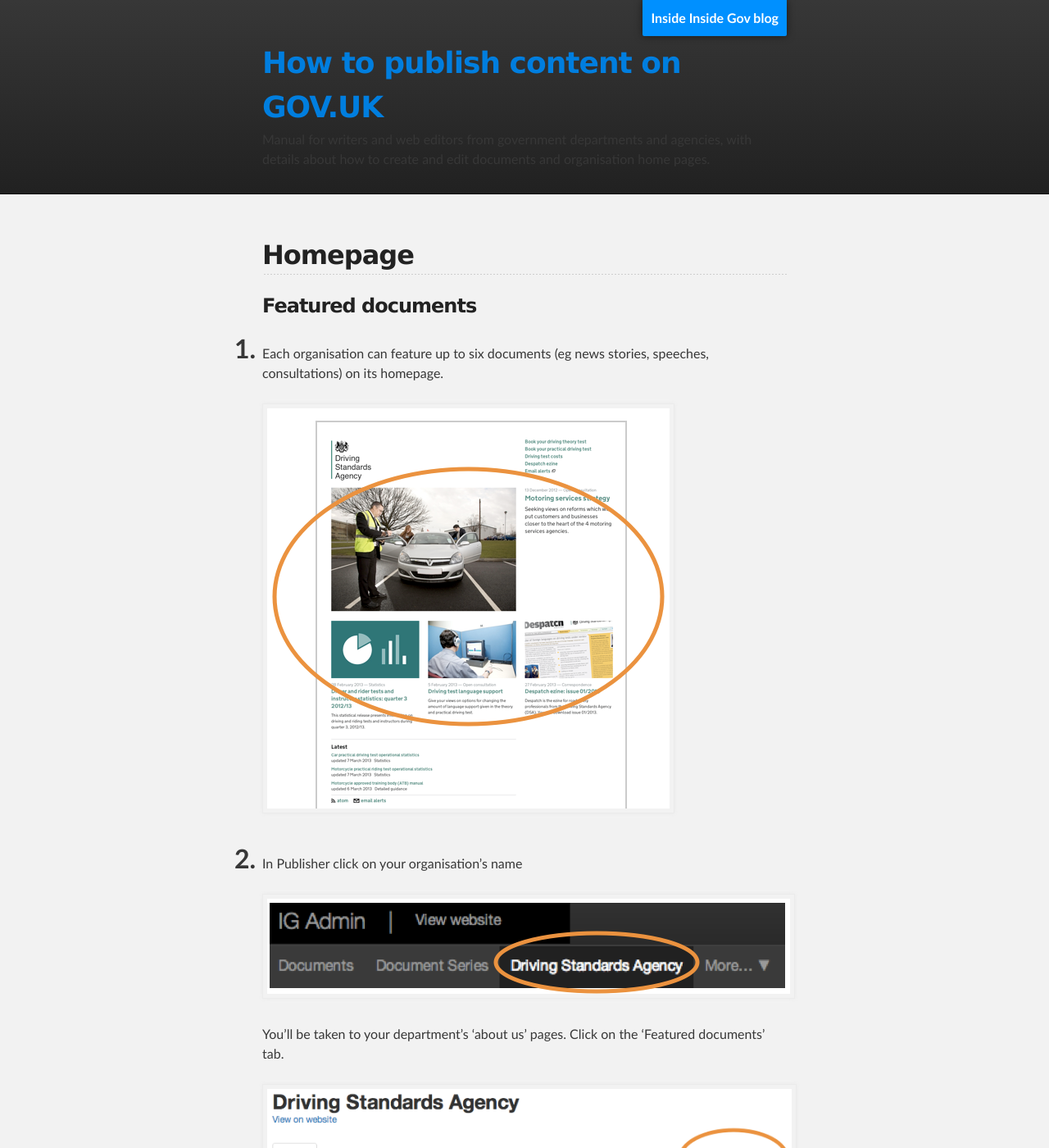
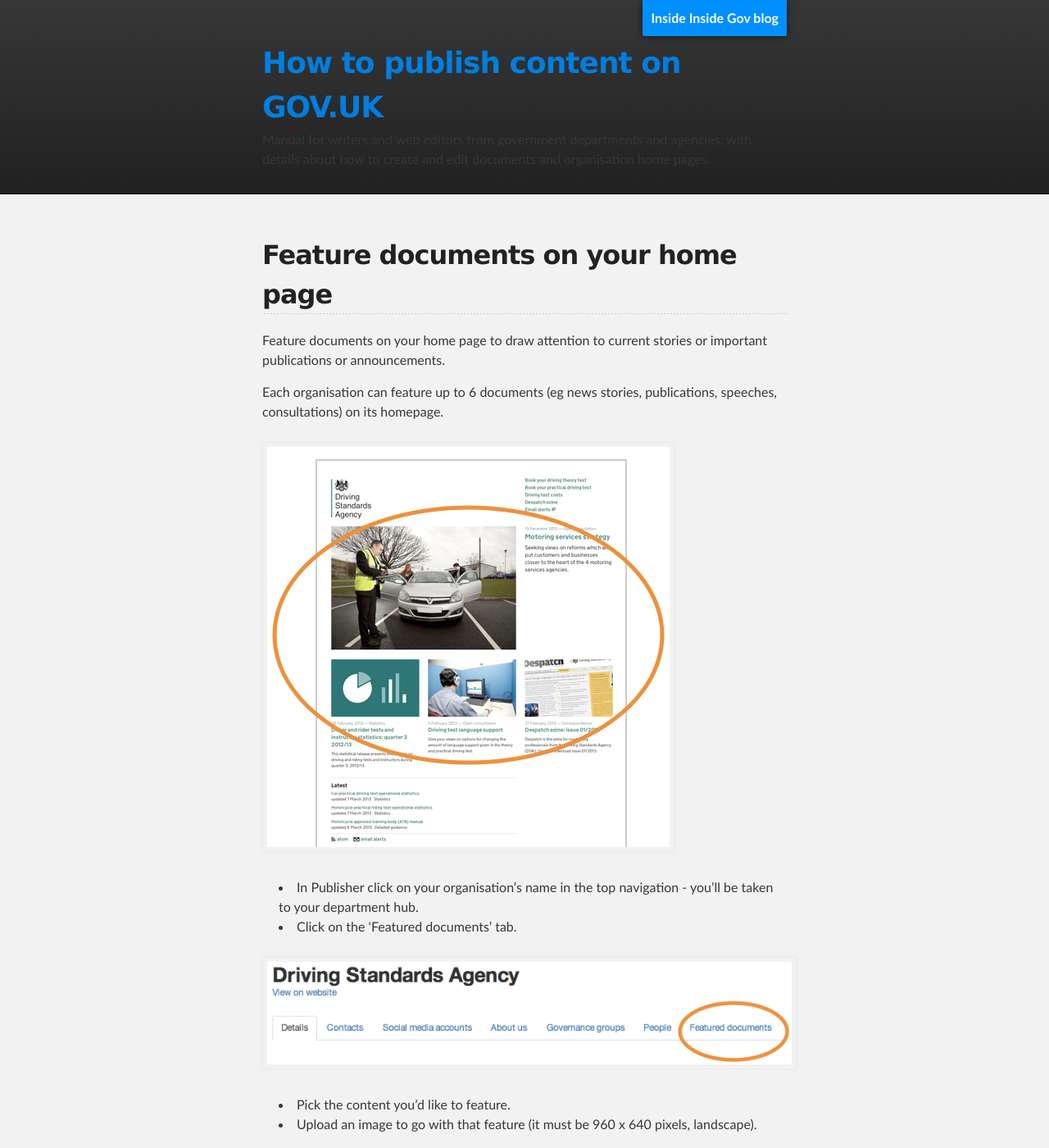
Before and after one commit to alphagov/inside-government-admin-guide, a Jekyll site: the page built from editing-other-pages/feature-documents-home-page.md, in a window 1280 px wide and 1400 px high. Shown: the whole window at 82% size. Built offline with Jekyll 4.4.1, drawn with Linux system fonts in a browser that asks for light colours; some of the changed text lies outside the part shown.

Commit message:
Update feature-documents-home-page.md

```diff
--- a/editing-other-pages/feature-documents-home-page.md
+++ b/editing-other-pages/feature-documents-home-page.md
@@ -1,41 +1,36 @@
 ---
 layout: default
-title: Inside Government Admin Guide - Homepage
+title: How to publish content / Feature documents on your home page
 ---
 
-## Homepage
+## Feature documents on your home page
 
-### Featured documents
+Feature documents on your home page to draw attention to current stories or important publications or announcements.
 
-1. Each organisation can feature up to six documents (eg news stories, speeches, consultations) on its homepage.
+Each organisation can feature up to 6 documents (eg news stories, publications, speeches, consultations) on its homepage.
 
-	![Homepage 1](homepage-1.png)
+![Homepage 1](homepage-1.png)
 
-2. In Publisher click on your organisation's name
+* In Publisher click on your organisation's name in the top navigation - you'll be taken to your department hub.
+* Click on the 'Featured documents' tab.
 
-	![Homepage 2](homepage-2.png)
+![Homepage 3](homepage-3.png)
 
-	You'll be taken to your department's 'about us' pages. Click on the 'Featured documents' tab.
+* Pick the content you'd like to feature.
+* Upload an image to go with that feature (it must be 960 x 640 pixels, landscape).
 
-	![Homepage 3](homepage-3.png)
+![Homepage 4](homepage-4.png)
 
-3. Pick the content you'd like to feature.
+You can change the order of featured documents. The first document featured will be the most prominent, then you can feature up to 5 more - they will slot into place below the first feature leaving no gaps.
 
-	![Homepage 4](homepage-4.png)
+* Click and drag an item up or down in the list.
+* When you're done setting the order, click 'Save'.
 
-4. You can change the order of Featured documents.
+![Homepage 5](homepage-5.png)
 
-	Click and drag an item up or down in the list.
+* Click 'Unfeature' to remove featured documents from the home page, making space for new ones.
 
-	When you're done setting the order, click 'Save'.
-
-	![Homepage 5](homepage-5.png)
-
-5. You can also unfeature content easily.
-
-	Click 'Unfeature' to remove content from the homepage.
-
-	![Homepage 6](homepage-6.png)
+![Homepage 6](homepage-6.png)
 
 
 ### Top right links, What we do, Topics, Ministers and Managers
```
